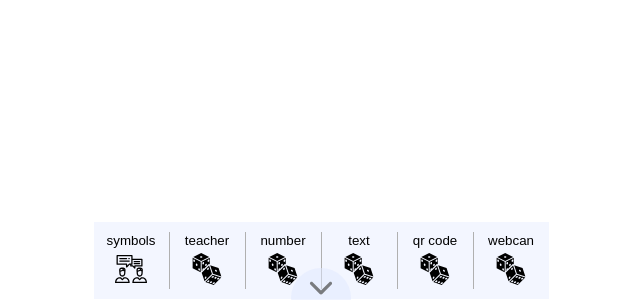
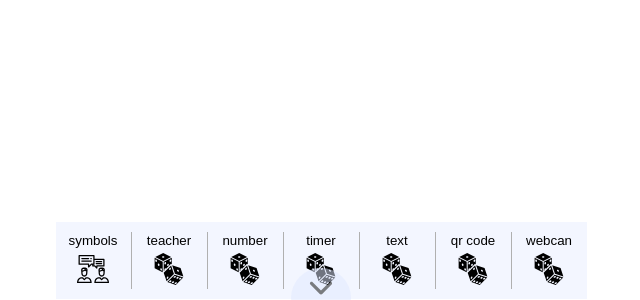
Before and after one commit to spankajd/class-app, a React app: page / in a window 1280 px wide. Shown: the part 500-800 px from the top of the page, without its empty margins (319-959 px from the left). Built offline with nearby package versions, Linux system fonts and the light colour scheme.

Commit message:
feature/Timer: timer player update

```diff
--- a/src/components/CommonTimer/CommonTimer.js
+++ b/src/components/CommonTimer/CommonTimer.js
@@ -31,7 +31,7 @@ const CommonTimer = ({ editMode, timeInSeconds = 0, onTimeUpdate }) => {
         let {total} = time;
         total += factor;
         update(total);
-        onTimeUpdate && onTimeUpdate(newTime);
+        onTimeUpdate && onTimeUpdate(total);
     }
 
     const update = (total) => {
--- a/src/components/Player/Player.js
+++ b/src/components/Player/Player.js
@@ -55,6 +55,17 @@ import style from './Player.module.scss';
                 </div>
 
                 <div className={style.menuItemWrapper}>
+                    <button type="button" className={style.menuItem} onClick={onMenuItemClick} data-id="timer">
+                            <div className={style.menuItemLabel}>
+                                <span>timer</span>
+                            </div>
+                            <span className={style.menuItemContent}>
+                                <Dice className={style.icon}></Dice>
+                            </span>
+                    </button>
+                </div>
+
+                <div className={style.menuItemWrapper}>
                     <button type="button" className={style.menuItem} onClick={onMenuItemClick} data-id="text">
                             <div className={style.menuItemLabel}>
                                 <span>text</span>
--- a/src/containers/MainContainer/MainContainer.js
+++ b/src/containers/MainContainer/MainContainer.js
@@ -10,6 +10,7 @@ import Symbols from '../../components/Symbols/Symbols';
 import Number from '../../components/Number/Number';
 import Teacher from '../../components/Teacher/Teacher';
 import QRcode from '../../components/QRcode/QRcode';
+import Timer from '../../components/Timer/Timer';
 import Text from '../../components/Text/Text';
 import WebCam from '../../components/WebCam/WebCam';
 
@@ -63,6 +64,9 @@ class MainContainer extends Component {
             case 'teacher':
                 stageItems.push(<Teacher key={key} onCompClick={() => this.onCompClick(key)} onCompClose={() => this.onCompClose(key)}></Teacher>)
                 break;
+            case 'timer':
+                stageItems.push(<Timer key={key} onCompClick={() => this.onCompClick(key)} onCompClose={() => this.onCompClose(key)}></Timer>)
+                break;
             case 'text':
                 stageItems.push(<Text key={key} onCompClick={() => this.onCompClick(key)} onCompClose={() => this.onCompClose(key)}></Text>)
                 break;
```
